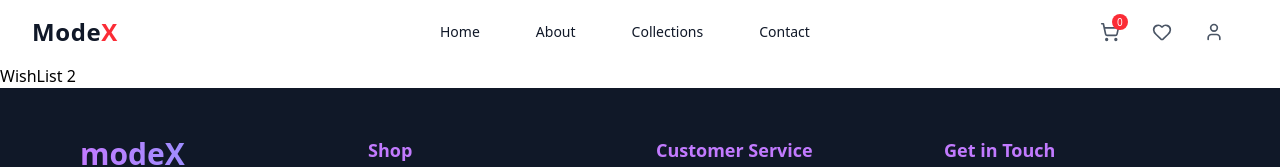
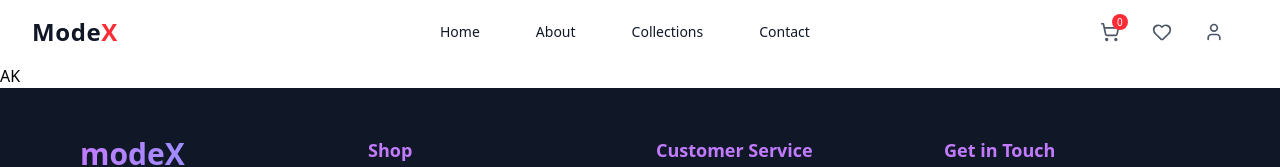
Before and after one commit to Fawaz-003/Ecommerce-ModeX, a React (Vite) app in the folder Frontend/: page /wishlist in a window 1280 px wide. Shown: the top 167 px of the page. Built offline with nearby package versions, Linux system fonts and the light colour scheme; no server answers.

Commit message:
modified as AK

```diff
--- a/Frontend/src/Pages/WishList.jsx
+++ b/Frontend/src/Pages/WishList.jsx
@@ -2,7 +2,7 @@ import React from 'react'
 
 const WishList = () => {
   return (
-    <div>WishList 2</div>
+    <div>AK</div>
   )
 }
 
```
